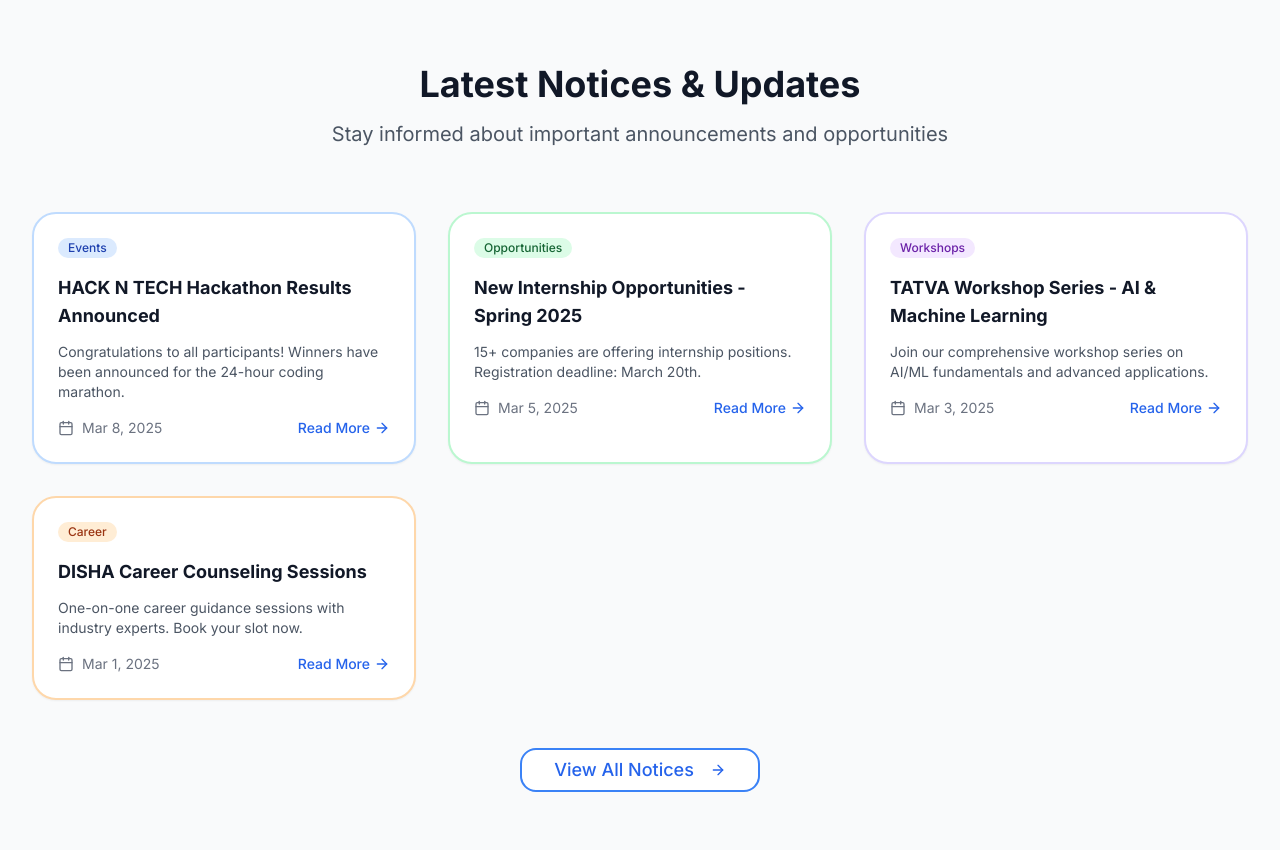
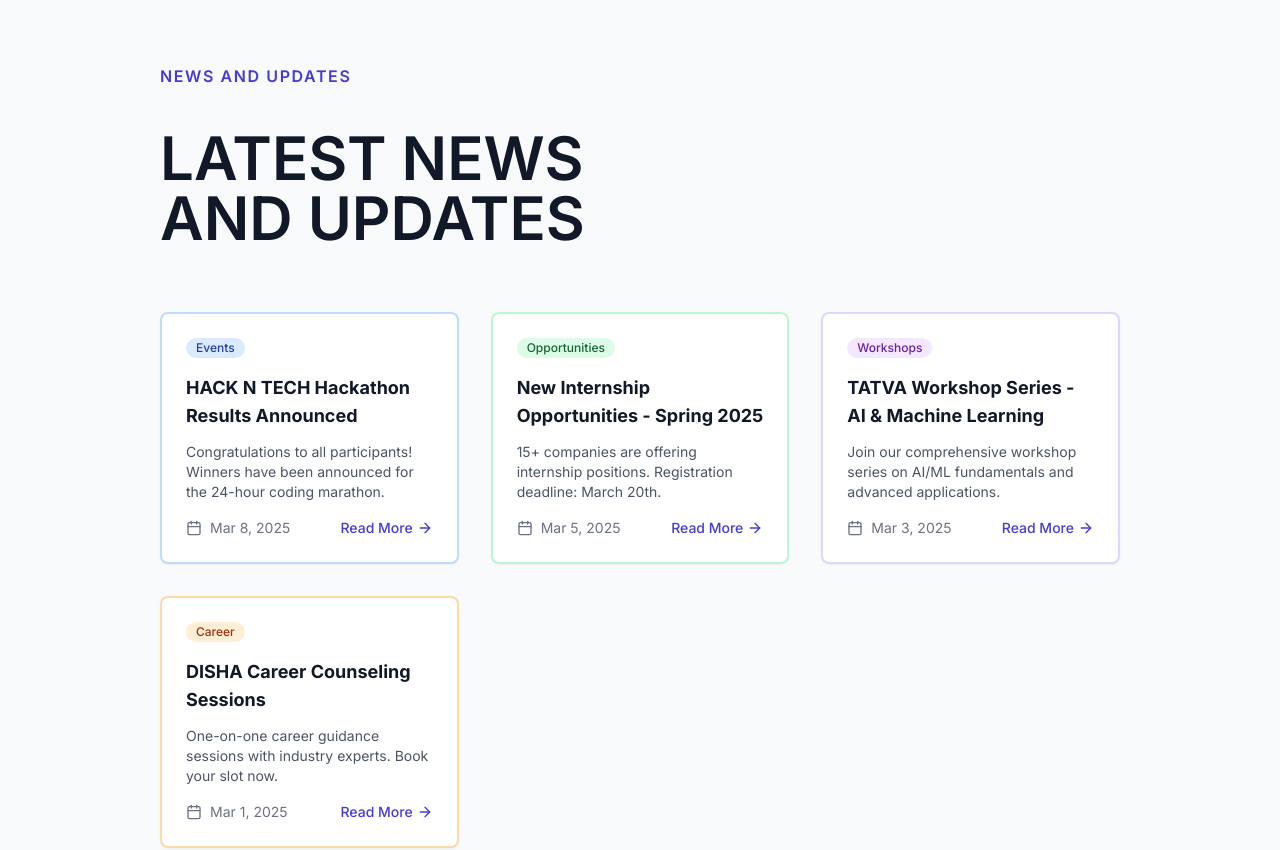
Before and after one commit to Vatsal9915/Student-Senate-IITP, a Next.js app: page / in a window 1280 px wide. Shown: the part 3540-4390 px from the top of the page. Built offline with nearby package versions, Linux system fonts and the light colour scheme.

Commit message:
update news and update section

```diff
--- a/components/notices-section.tsx
+++ b/components/notices-section.tsx
@@ -60,20 +60,18 @@ export function NoticesSection() {
   }
 
   return (
-    <section id="notices-section" className="py-16 lg:py-20 bg-gray-50">
-      <div className="max-w-7xl mx-auto px-4 sm:px-6 lg:px-8">
-        <div className="text-center mb-12 lg:mb-16">
-          <h2 className="text-3xl lg:text-4xl font-bold text-gray-900 mb-4">Latest Notices & Updates</h2>
-          <p className="text-lg lg:text-xl text-gray-600">
-            Stay informed about important announcements and opportunities
-          </p>
+    <section id="notices-section" className="py-16 w-[100vw] lg:py-20 bg-gray-50">
+      <div className="max-w-[80vw] mx-auto px-4 sm:px-6 lg:px-8">
+        <div className="text-left mb-12 lg:mb-16">
+          <h1 className="text-[#453CD5] mb-10 tracking-widest font-semibold ">NEWS AND UPDATES</h1>
+          <h2 className="text-6xl font-semibold text-gray-900 mb-4">LATEST NEWS <br/> AND UPDATES</h2>
         </div>
 
         <div className="grid grid-cols-1 md:grid-cols-2 lg:grid-cols-3 gap-6 lg:gap-8 mb-12">
           {notices.slice(0, 5).map((notice) => (
             <Card
               key={notice.id}
-              className={`group hover:shadow-xl transition-all rounded-3xl duration-300 transform hover:-translate-y-2 ${
+              className={`group hover:shadow-xl transition-all rounded-sm  duration-300 transform hover:-translate-y-2 ${
               notice.urgent ? "bg-red-50/30" : ""
               }`}
               style={{
@@ -104,7 +102,7 @@ export function NoticesSection() {
                 {notice.urgent && <Bell className="w-4 h-4 text-red-500 animate-pulse" />}
               </div>
 
-              <h3 className="text-lg font-bold text-gray-900 mb-3 group-hover:text-blue-600 transition-colors line-clamp-2">
+              <h3 className="text-lg font-bold text-gray-900 mb-3 group-hover:text-[#453CD5] transition-colors line-clamp-2">
                 {notice.title}
               </h3>
 
@@ -117,7 +115,7 @@ export function NoticesSection() {
                 </div>
                 <Link
                 href={`/notices/${notice.id}`}
-                className="text-blue-600 hover:text-blue-700 text-sm font-medium flex items-center group"
+                className="text-[#453CD5] hover:text-blue-700 text-sm font-medium flex items-center group"
                 >
                 Read More
                 <ArrowRight className="w-4 h-4 ml-1 transform group-hover:translate-x-1 transition-transform" />
@@ -133,7 +131,7 @@ export function NoticesSection() {
             <Button
               size="lg"
               variant="outline"
-              className="border-2 rounded-2xl border-blue-500 text-blue-600 hover:bg-blue-50 px-8 py-3 text-lg"
+              className="border-2 rounded-lg border-blue-500 text-blue-600 hover:bg-blue-50 px-8 py-3 text-lg"
             >
               View All Notices
               <ArrowRight className="w-5 h-5 ml-2" />
```
